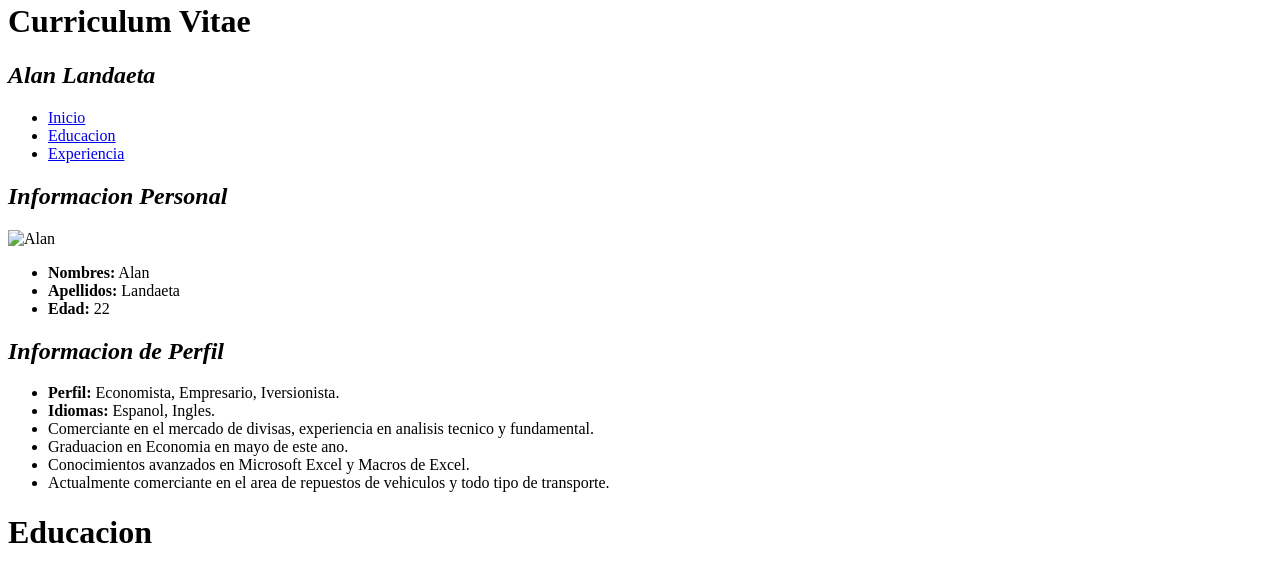
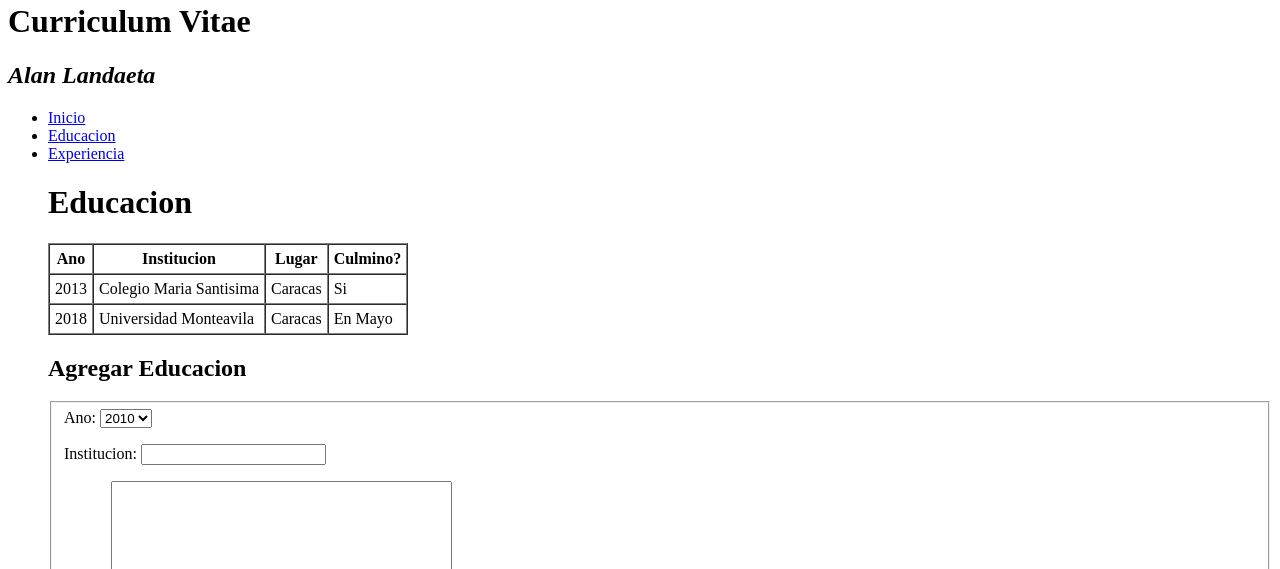
Before and after one commit to AlanLandaeta/githubClient, a plain HTML site: page educacion.html in a window 1280 px wide. Shown: the part 184-753 px from the top of the page. Drawn offline with Linux system fonts and the light colour scheme.

Commit message:
Modificacion

```diff
--- a/educacion.html
+++ b/educacion.html
@@ -18,23 +18,6 @@
 			<li> <a href="index.html">Inicio</a></li>
 			<li> <a href="educacion.html">Educacion</a></li>
 			<li> <a href="experiencia.html">Experiencia</a></li>
-		</ul>
-		<h2><em>Informacion Personal</em></h2>
-		<img src="img/Alan.jpg" alt="Alan" title="Alan" width="300px" height="300px"/>
-		<ul>
-			<li><strong>Nombres:</strong> Alan</li>
-			<li><strong>Apellidos:</strong> Landaeta</li>
-			<li><strong>Edad:</strong> 22</li>
-		</ul>
-		<h2><em>Informacion de Perfil</em></h2>
-		<ul>
-			<li><strong>Perfil:</strong> Economista, Empresario, Iversionista.</li>
-			<li><strong>Idiomas:</strong> Espanol, Ingles.</li>
-			<li>Comerciante en el mercado de divisas, experiencia en analisis tecnico y fundamental. </li>
-			<li> Graduacion en Economia en mayo de este ano.</li>
-			<li> Conocimientos avanzados en Microsoft Excel y Macros de Excel.</li>
-			<li>Actualmente comerciante en el area de repuestos de vehiculos y todo tipo de transporte. </li>
-		</ul>
 		<h1>Educacion</h1>
 		<table border="1,",   cellpadding="5",   cellspacing="0">
 <thead>
```
Also changed, not shown: experiencia.html (+0 -16 lines).
